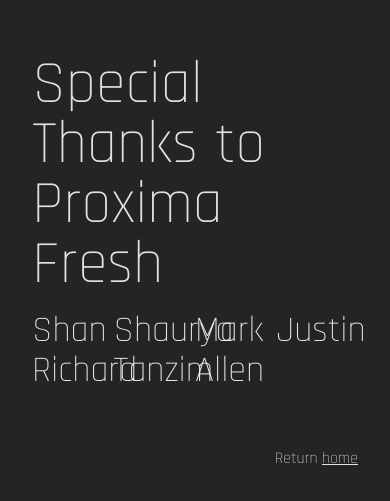
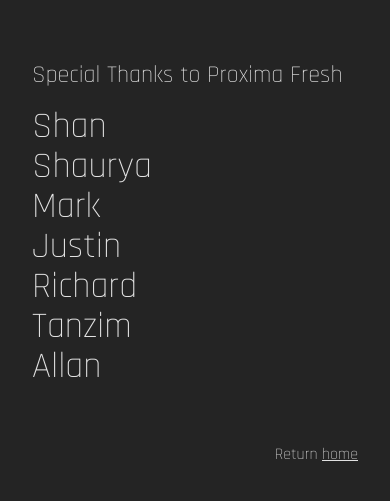
Before and after one commit to sabeet/port-moge-3, a React (Vite) app in the folder port-moge-3/: page /special in a window 390 px wide. Shown: the part 159-660 px from the top of the page. Built offline with nearby package versions, Linux system fonts and the light colour scheme.

Commit message:
added modification to page

```diff
--- a/port-moge-3/src/Home.jsx
+++ b/port-moge-3/src/Home.jsx
@@ -1,15 +1,27 @@
-import { Link } from "react-router-dom";
+import { useState } from "react";
+import { useNavigate, Link } from "react-router-dom";
 import "./Home.css";
 import Asub from "./components/Asub";
 import TransitionPage from "./TransitionPage";
 
 function Home() {
+  const [count, setCount] = useState(0);
+  const navigate = useNavigate();
+
+  const handleClick = () => {
+    setCount((prevCount) => prevCount + 1);
+    if (count === 6) {
+      navigate("/special");
+    }
+  };
+
   return (
     <>
       <TransitionPage>
         <div className="flex flex-col h-screen w-screen items-center justify-center">
-          <Asub />
-
+          <div onClick={handleClick}>
+            <Asub />
+          </div>
           <div>
             <Link to="/about">About</Link> |{" "}
             <Link to="/portfolio">Portfolio</Link> |{" "}
--- a/port-moge-3/src/Special.jsx
+++ b/port-moge-3/src/Special.jsx
@@ -7,10 +7,12 @@
     <>
       <TransitionPage>
         <div className="flex flex-col h-screen w-screen justify-center p-8 gap-4">
-          <div className="text-6xl">Special Thanks to Proxima Fresh</div>
-          <div className="grid grid-cols-4 text-4xl">
+          <div className="text-2xl lg:text-6xl">
+            Special Thanks to Proxima Fresh
+          </div>
+          <div className="grid lg:grid-cols-4 text-4xl">
             <div>Shan</div> <div>Shaurya</div> <div>Mark</div> <div>Justin</div>{" "}
-            <div>Richard</div> <div>Tanzim</div> <div>Allen</div>
+            <div>Richard</div> <div>Tanzim</div> <div>Allan</div>
           </div>
           <br />
           <div className="flex flex-row-reverse">
```
